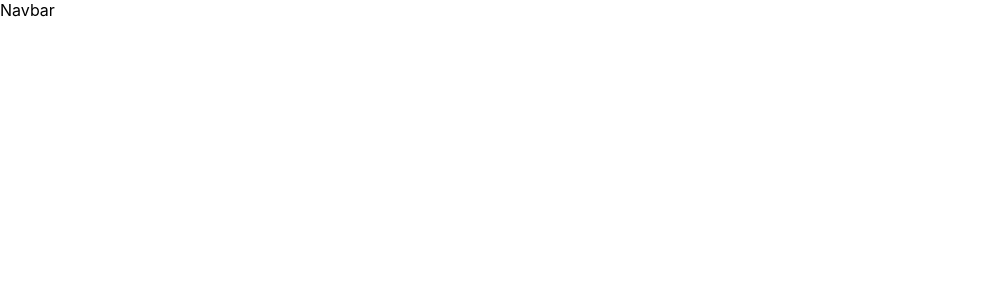
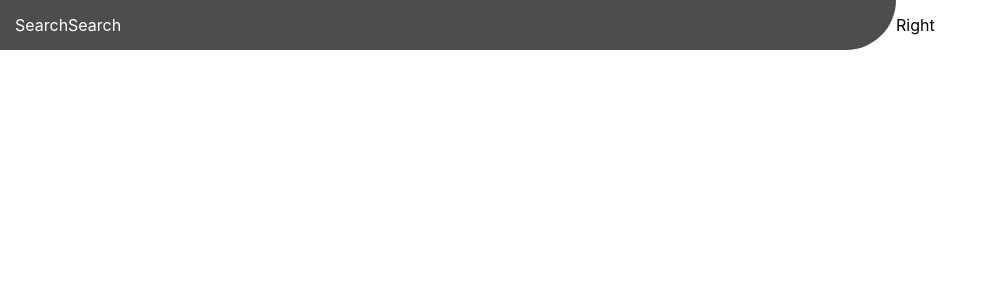
Before and after one commit to samiullah51/SERB, a React (Create React App) app: page / in a window 1280 px wide. Shown: the top 300 px of the page, without its empty margins (0-998 px from the left). Built offline with nearby package versions, Linux system fonts and the light colour scheme.

Commit message:
working on navbar

```diff
--- a/src/components/Navbar/Navbar.css
+++ b/src/components/Navbar/Navbar.css
@@ -0,0 +1,17 @@
+.navbar{
+    width: 100%;
+    display: flex;
+    align-items: center;
+    justify-content: flex-start;
+}
+.navbar .navbar__left{
+    padding: 15px;
+    width: 70%;
+    background-color: var(--primary-color);
+    display: flex;
+    align-items: center;
+    justify-content: flex-start;
+    position: relative;
+    border-bottom-right-radius: 100px;
+    color: #fff;
+}
--- a/src/components/Navbar/Navbar.js
+++ b/src/components/Navbar/Navbar.js
@@ -1,7 +1,17 @@
 import React from "react";
-
+import "./Navbar.css";
 function Navbar() {
-  return <div>Navbar</div>;
+  return (
+    <div className="navbar">
+      <div className="navbar__left">
+        <p>Search</p>
+        <p>Search</p>
+      </div>
+      <div className="navbar__right">
+        <p>Right</p>
+      </div>
+    </div>
+  );
 }
 
 export default Navbar;
```
